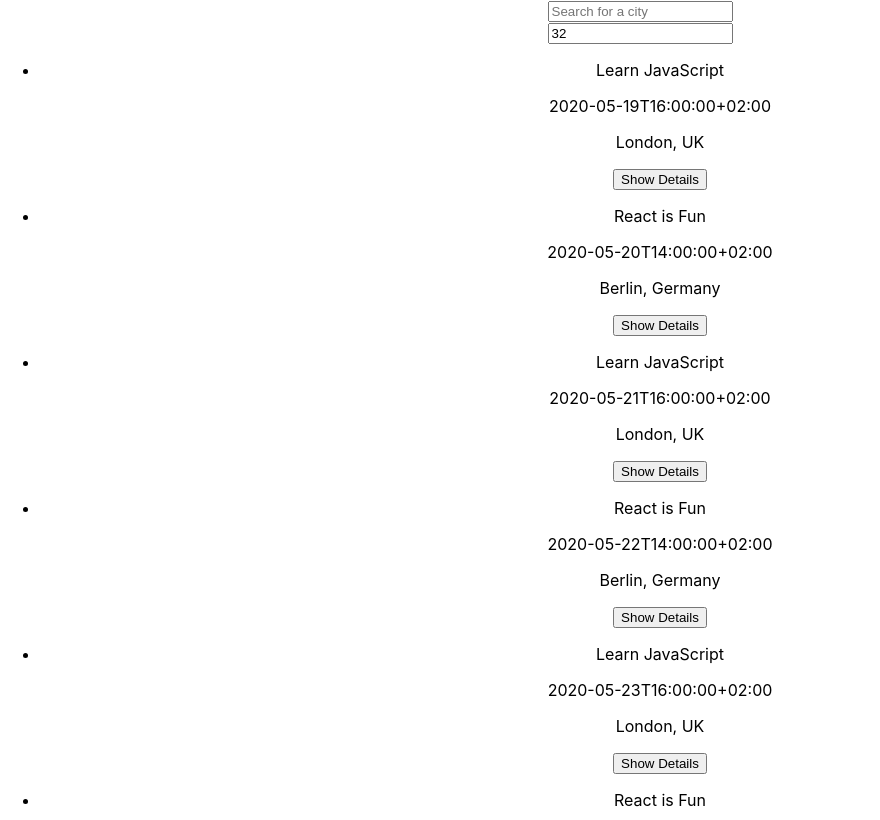
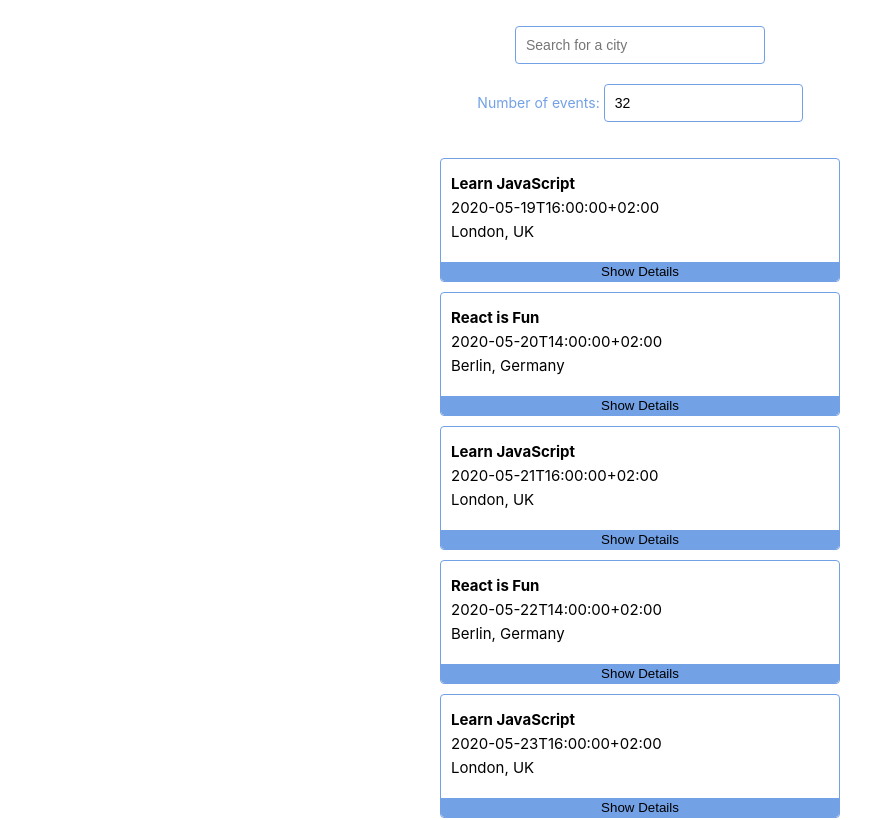
Before and after one commit to aclantz/meet2, a React (Create React App) app: page / in a window 1280 px wide. Shown: the top 820 px of the page, without its empty margins (0-880 px from the left). Built offline with nearby package versions, Linux system fonts and the light colour scheme.

Commit message:
add css from task 4.5, and my own

```diff
--- a/src/App.css
+++ b/src/App.css
@@ -1,38 +1,114 @@
+@import url(https://fonts.googleapis.com/css?family=Roboto:500);
+
+:root {
+  --primary: #72a1e5;
+}
+
 .App {
   text-align: center;
+  padding: 2% 5%;
 }
 
-.App-logo {
-  height: 40vmin;
-  pointer-events: none;
+.App * {
+  box-sizing: border-box;
 }
 
-@media (prefers-reduced-motion: no-preference) {
-  .App-logo {
-    animation: App-logo-spin infinite 20s linear;
-  }
+ul {
+  padding: 0;
+  list-style: none;
+
 }
 
-.App-header {
-  background-color: #282c34;
-  min-height: 100vh;
+li {
+  text-align: center;
+  /* padding: 8px 6px 8px 10px; */
+  border-radius: 4px;
+  outline: none;
+  border: 1px solid var(--primary);
+  font-size: 15px;
+  margin: auto;
+  width: 400px;
+
+}
+
+p {
+  margin: 5px 0;
+}
+
+input[type="text"],
+input[type="number"] {
+  padding: 8px 6px 8px 10px;
+  border-radius: 4px;
+  outline: none;
+  border: 1px solid var(--primary);
+  font-size: 14px;
+  line-height: 20px;
+  align-self: center;
+  height: 38px;
+  margin-bottom: 20px;
+}
+
+.city {
+  width: 250px;
+}
+
+#city-search {
   display: flex;
   flex-direction: column;
-  align-items: center;
-  justify-content: center;
-  font-size: calc(10px + 2vmin);
-  color: white;
+  margin: auto;
+  position: relative;
 }
 
-.App-link {
-  color: #61dafb;
+.suggestions {
+  width: 250px;
+  position: absolute;
+  top: 45px;
+  z-index: 2;
+  align-self: center;
+  margin: 0;
+  font-size: 14px;
+  box-shadow: 10px 10px 16px -12px rgba(0, 0, 0, 0.75);
 }
 
-@keyframes App-logo-spin {
-  from {
-    transform: rotate(0deg);
-  }
-  to {
-    transform: rotate(360deg);
-  }
+.suggestions > li {
+  text-align: left;
+  padding: 8px 6px 8px 10px;
+  background-color: #eee;
+  cursor: default;
 }
+
+.suggestions > li:last-child {
+  border-bottom-left-radius: 4px;
+  border-bottom-right-radius: 4px;
+}
+
+.suggestions > li:hover {
+  background-color: #bcdcdb;
+}
+
+.event {
+  padding: 10px 10px 35px;
+  margin-bottom: 10px;
+  text-align: left;
+  border: 1px solid var(--primary);
+  border-radius: 4px;
+  position: relative;
+}
+
+.details-btn {
+  position: absolute;
+  left: 0px;
+  bottom: 0;
+  width: 100%;
+  padding: 2px;
+  border-radius: 0 0 4px 4px;
+  border: none;
+  outline: none;
+  cursor: pointer;
+  background-color: var(--primary);
+}
+
+.number-of-events-label {
+  color: var(--primary);
+  font-size: 14px;
+}
--- a/src/components/Event.js
+++ b/src/components/Event.js
@@ -13,13 +13,13 @@
   }
 
   return (
-    <li>
-      <p>{event.summary}</p>
+    <li className="event">
+      <p><b>{event.summary}</b></p>
       <p>{event.start.dateTime}</p>
       <p>{event.location}</p>
-      <button onClick={handleShowDetailsClick}>Show Details</button>
+      <button onClick={handleShowDetailsClick} className="details-btn">Show Details</button>
       {showDetails ? <div id="event-details">
-        <button onClick={handleHideDetailsClick}>Hide Details</button>
+        <button onClick={handleHideDetailsClick} className="details-btn">Hide Details</button>
       </div> : null}
     </li>
   );
--- a/src/components/NumberOfEvents.js
+++ b/src/components/NumberOfEvents.js
@@ -12,6 +12,7 @@
 
   return(
     <div id="number-of-events">
+      <label className="number-of-events-label">Number of events: </label>
       <input
         id="NOE-textbox"
         type="text"
```
